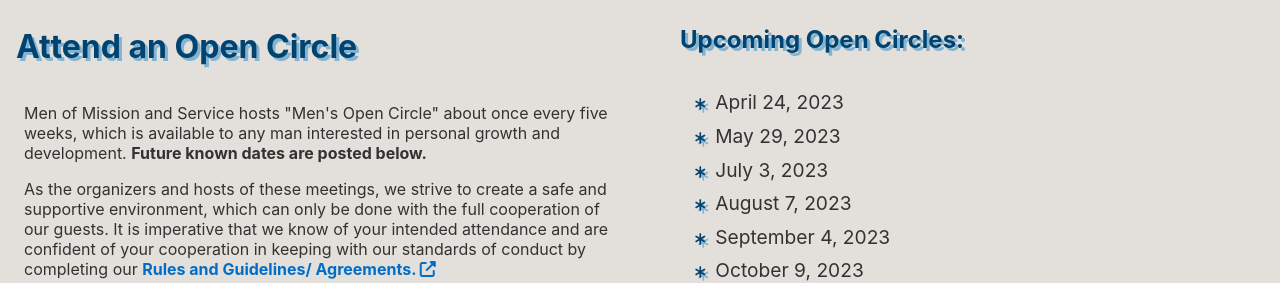
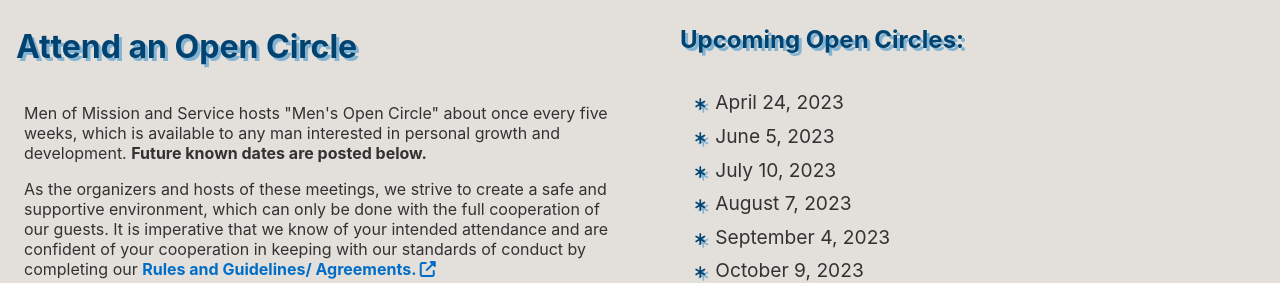
Before and after one commit to IntuitiveHarmony/igroup-site, a React (Create React App) app: page / in a window 1280 px wide. Shown: the part 1200-1483 px from the top of the page. Built offline with nearby package versions, Linux system fonts and the light colour scheme.

Commit message:
dates update

```diff
--- a/src/components/DatesList.js
+++ b/src/components/DatesList.js
@@ -1,18 +1,16 @@
-
-
 function DatesList() {
   return (
     <>
       <h2 className="datesHeader blueShadow">Upcoming Open Circles:</h2>
       <ul className="dates calendarCheck">
         <li>April 24, 2023</li>
-            <li>May 29, 2023</li>
-            <li>July 3, 2023</li>
+        <li>June 5, 2023</li>
+        <li>July 10, 2023</li>
         <li>August 7, 2023</li>
         <li>September 4, 2023</li>
         <li>October 9, 2023</li>
       </ul>
     </>
-  )
+  );
 }
-export default DatesList
+export default DatesList;
```
Lines whose indentation alone changed are shown as unchanged.
